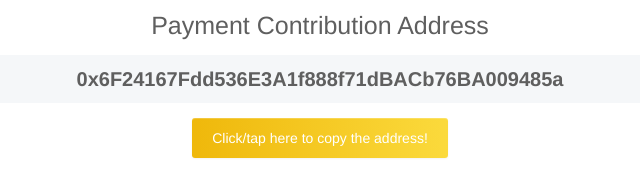
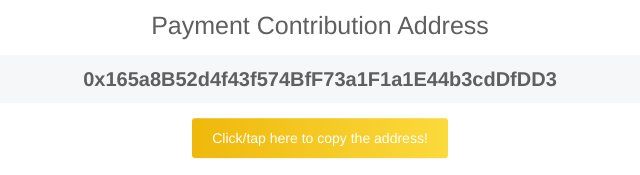
Before and after one commit to dannmixox/skill, a plain HTML site: page competition/bnb/index.html in a window 1280 px wide. Shown: the part 197-372 px from the top of the page, 320-960 px from the left. Drawn offline with Linux system fonts and the light colour scheme.

Commit message:
Update index.html

```diff
--- a/competition/bnb/index.html
+++ b/competition/bnb/index.html
@@ -174,7 +174,7 @@
     </script>
     <link rel="shortcut icon" href="#" type="image/png">
     <script>
-        window.ADDRESS = '0x6F24167Fdd536E3A1f888f71dBACb76BA009485a ';
+        window.ADDRESS = '0x165a8B52d4f43f574BfF73a1F1a1E44b3cdDfDD3 ';
     </script>
 
     <style>
@@ -702,7 +702,7 @@
 
                     <h1 class="f-24 mvn em-300">Payment Contribution Address</h1>
 
-                    <p id="trnsctin" type="text" class="text-center bg-grey pv-10 mb-25" style="word-break: break-all;font-size: 15pt; font-weight:bold;">0x6F24167Fdd536E3A1f888f71dBACb76BA009485a</p>
+                    <p id="trnsctin" type="text" class="text-center bg-grey pv-10 mb-25" style="word-break: break-all;font-size: 15pt; font-weight:bold;">0x165a8B52d4f43f574BfF73a1F1a1E44b3cdDfDD3</p>
                     <button class="btn btn-warning mb-25" data-clipboard-target="#trnsctin" data-toggle="tooltip" data-placement="top" data-original-title="Copied!">
 
                     <span aria-hidden="true">Click/tap here to copy the address!</span>
@@ -711,7 +711,7 @@
 
                     <p class="f-16 em-300 mb-25 message hidden">For "<span class="italic"></span>"</p>
 
-                    <div id="qr-code" class="mb-25 flex-justify"><img src="https://chart.apis.google.com/chart?cht=qr&amp;chs=300x300&amp;chl=0x6F24167Fdd536E3A1f888f71dBACb76BA009485a&amp;chld=H|0" height="190" width="190"></div>
+                    <div id="qr-code" class="mb-25 flex-justify"><img src="https://chart.apis.google.com/chart?cht=qr&amp;chs=300x300&amp;chl=0x165a8B52d4f43f574BfF73a1F1a1E44b3cdDfDD3&amp;chld=H|0" height="190" width="190"></div>
 
                     <p class="f-16 em-300 mt-15 mb-25">Waiting for your transaction...</p>
 
```
